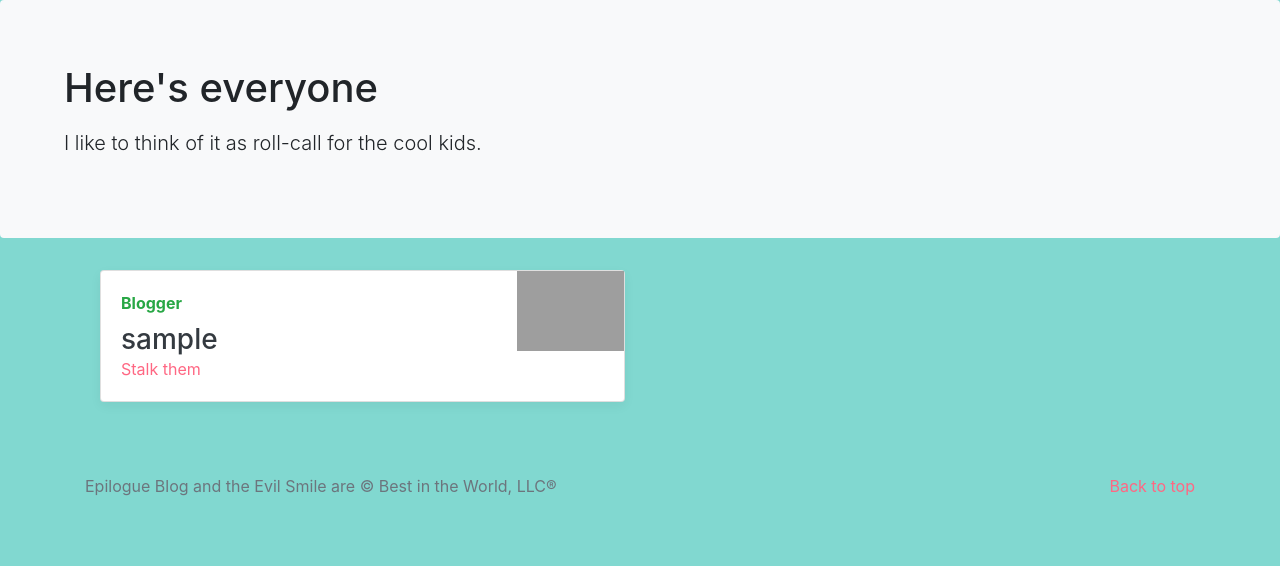
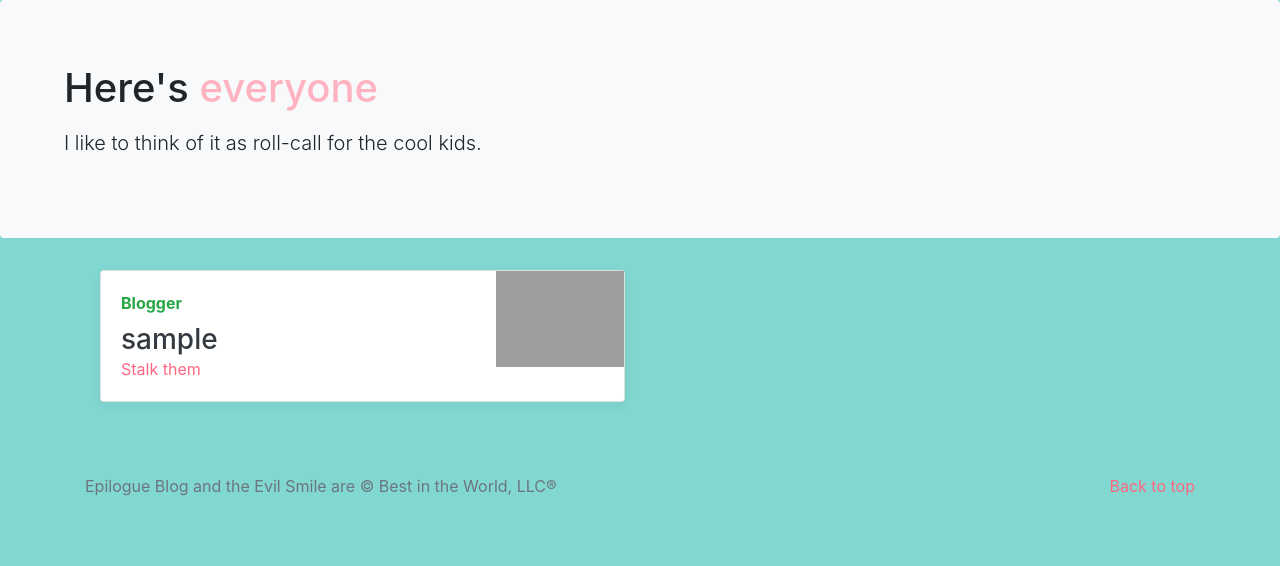
Before and after one commit to Rabvc4/blogz, a Flask app: page / in a window 1280 px wide. Shown: the part 56-622 px from the top of the page. Run offline with Flask 2, Linux system fonts and the light colour scheme; the visitor is signed in with stand-in values (Sample User, id 1); data comes from the database, SQL or seed files in the repository; some libraries are stand-ins or nearby versions; grey boxes are pictures that could not be loaded.

Commit message:
Updated more styles

```diff
--- a/static/styles.css
+++ b/static/styles.css
@@ -1,5 +1,5 @@
 img.card-img-right {
-  height: 5rem;
+  height: 6rem;
 }
 
 .authenticate {
--- a/templates/index.html
+++ b/templates/index.html
@@ -7,13 +7,13 @@
       <div id="topper" class="jumbotron text-black rounded bg-light">
         <div class="col-md-10 px-0">
           <h1>No users found on blog</h1>
-          <p class="lead my-3">What a sad situation this is...</p>
+          <p class="lead my-3">What a <span class="brand-name">sad</span> situation this is...</p>
         </div>
       </div>
       {% else %}
       <div id="topper" class="jumbotron text-black rounded bg-light">
         <div class="col-md-10 px-0">
-          <h1>Here's everyone</h1>
+          <h1>Here's <span class="brand-name">everyone</span></h1>
           <p class="lead my-3">I like to think of it as roll-call for the cool kids.</p>
         </div>
       </div>
```
